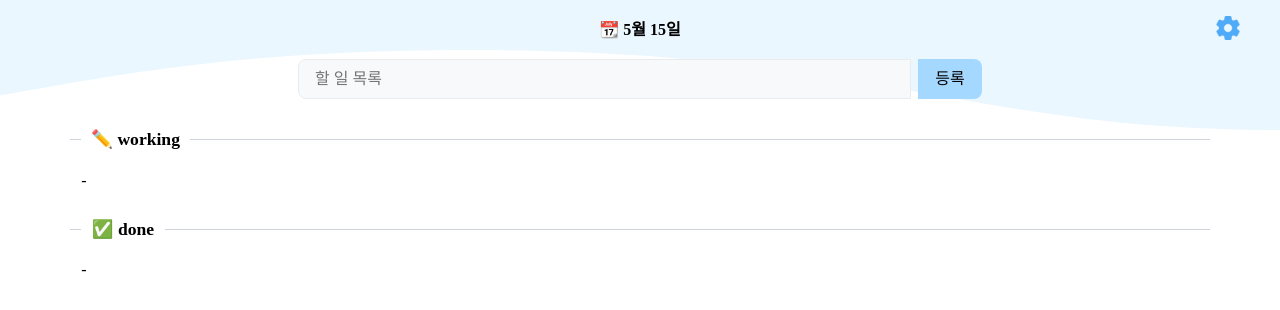
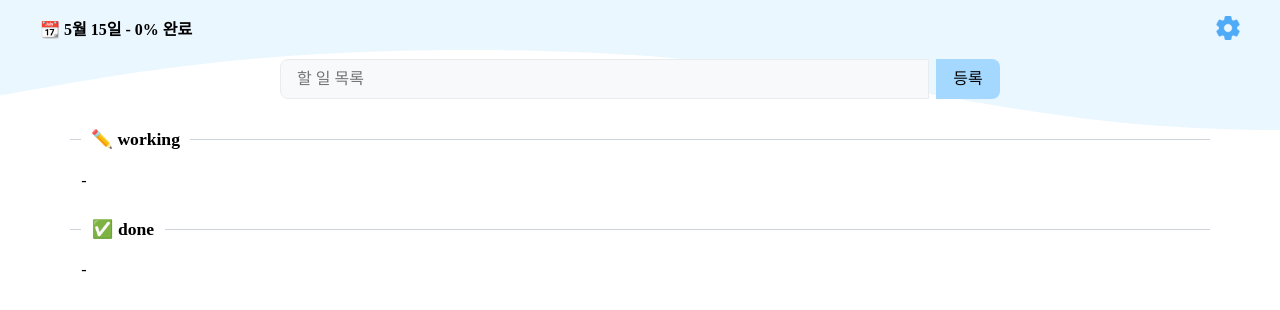
Before and after one commit to 2hanbyeol1/todo-todo, a React (Vite) app: page / in a window 1280 px wide. Shown: the top 310 px of the page. Built offline with nearby package versions, Linux system fonts and the light colour scheme; a web font is replaced by a local one.

Commit message:
style: header 구조 변경

```diff
--- a/src/App.css
+++ b/src/App.css
@@ -6,13 +6,15 @@
 
 /* header */
 .app .header {
+  width: 100%;
+}
+.app .header-top {
   display: flex;
   justify-content: space-between;
   align-items: center;
-  width: 100%;
   padding: 1rem 0;
 }
-.app .header span {
+.app .header-top span {
   font-weight: bold;
 }
 .app .header-setting-img {
--- a/src/App.jsx
+++ b/src/App.jsx
@@ -57,10 +57,10 @@ const App = () => {
         setNewColorTheme={setNewColorTheme}
       />
       <header className="header">
-        <span style={{ width: "1.5rem" }}></span>
+        <div className="header-top">
           <span>{`📆 ${
             new Date().getMonth() + 1
-        }월 ${new Date().getDate()}일`}</span>
+          }월 ${new Date().getDate()}일 - ${done_rate * 100}% 완료`}</span>
           <button onClick={showModal}>
             <img
               className="header-setting-img"
@@ -68,8 +68,7 @@ const App = () => {
               alt="설정 버튼 이미지"
             />
           </button>
-      </header>
-      <main>
+        </div>
         {/* input form */}
         <form className="todo-form" onSubmit={addTodo}>
           <input
@@ -79,7 +78,8 @@ const App = () => {
           />
           <button className="todo-submit-btn">등록</button>
         </form>
-        {/* working section */}
+      </header>
+      <main>
         <TodoSection
           title="✏️ working"
           todos={working_todos}
--- a/src/components/wave/Wave.css
+++ b/src/components/wave/Wave.css
@@ -6,7 +6,7 @@
   opacity: 0.8;
   position: fixed;
   z-index: -2;
-  transition: 1s;
+  transition: 3s;
   transform: translateY(-75%);
 }
 .wave {
```
Lines whose indentation alone changed are shown as unchanged.
